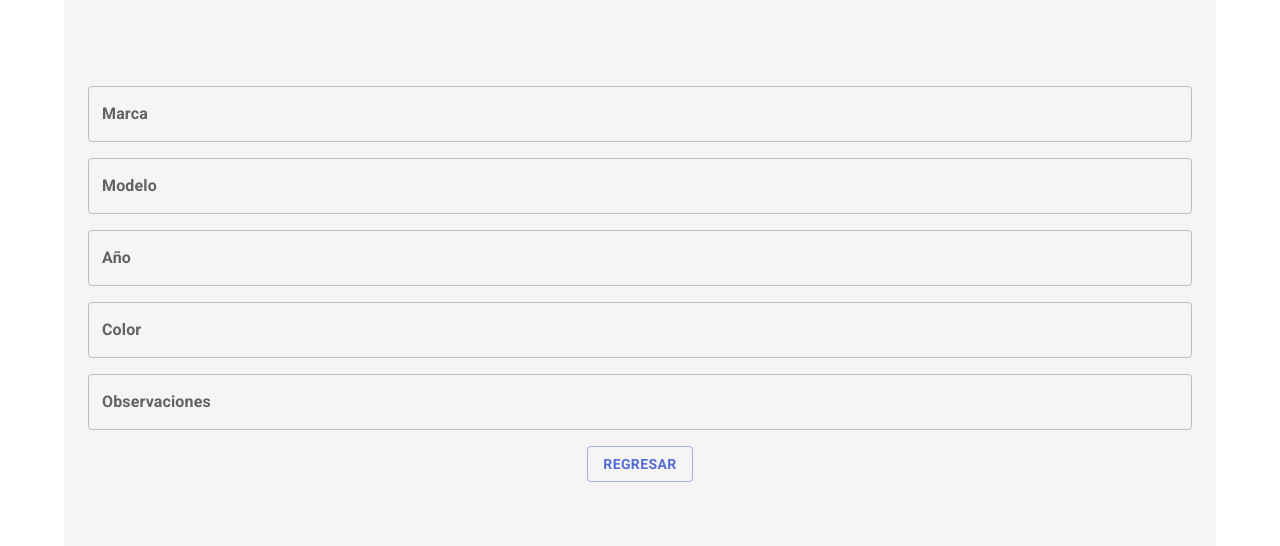
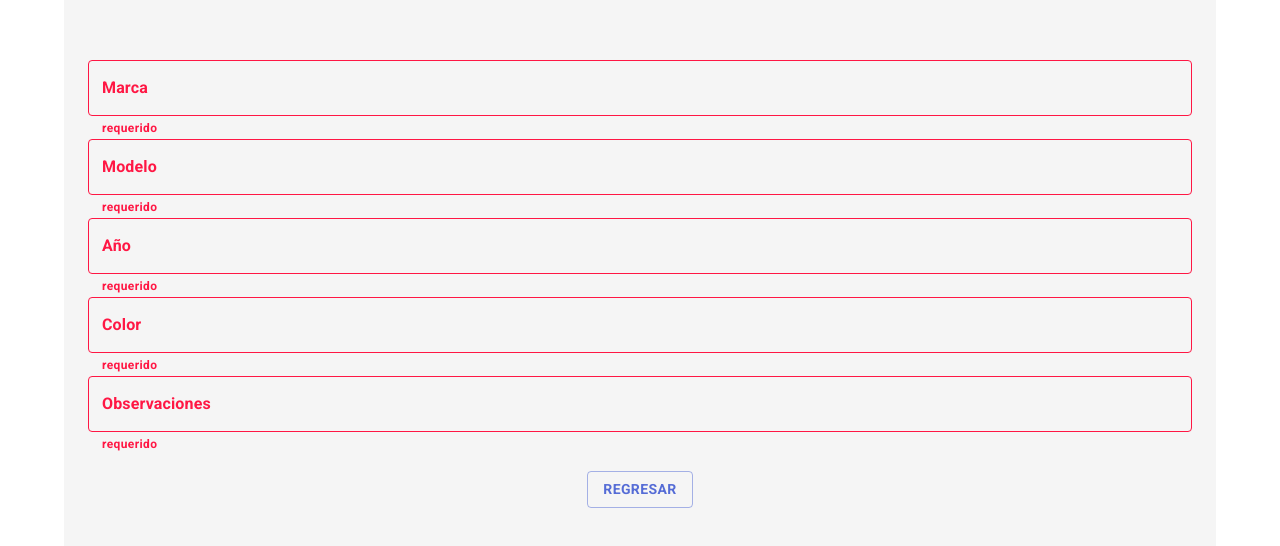
Before and after one commit to ZzzandyzzZ/car-minder-frontend, a Next.js app: page /dashboard/car/create in a window 1280 px wide. Shown: the part 116-662 px from the top of the page. Built offline with nearby package versions, Linux system fonts and the light colour scheme.

Commit message:
Use formik on CarCreationForm

```diff
--- a/src/modules/car/components/CarCreationForm.tsx
+++ b/src/modules/car/components/CarCreationForm.tsx
@@ -1,13 +1,77 @@
-import { TextField } from '@mui/material'
+import { Box, TextField } from '@mui/material'
+import { useFormik } from 'formik'
 
+const initialValues = {
+  brand: '',
+  model: '',
+  year: '',
+  color: '',
+  observations: '',
+}
 export function CarCreationForm(): JSX.Element {
+  const formik = useFormik({
+    initialValues,
+    onSubmit: (values) => {
+      console.log(JSON.stringify(values, null, 2))
+    },
+  })
   return (
-    <>
-      <TextField label="Marca" inputProps={{ style: { textAlign: 'center' } }} fullWidth />
-      <TextField label="Modelo" inputProps={{ style: { textAlign: 'center' } }} fullWidth />
-      <TextField label="Año" inputProps={{ style: { textAlign: 'center' } }} fullWidth />
-      <TextField label="Color" inputProps={{ style: { textAlign: 'center' } }} fullWidth />
-      <TextField label="Observaciones" inputProps={{ style: { textAlign: 'center' } }} fullWidth />
-    </>
+    <Box component="form" onSubmit={formik.handleSubmit}>
+      <TextField
+        id="brand"
+        name="brand"
+        label="Marca"
+        value={formik.values.brand}
+        onChange={formik.handleChange}
+        error={true}
+        helperText="requerido"
+        inputProps={{ style: { textAlign: 'center' } }}
+        fullWidth
+      />
+      <TextField
+        id="model"
+        label="Modelo"
+        name="model"
+        value={formik.values.model}
+        onChange={formik.handleChange}
+        error={true}
+        helperText="requerido"
+        inputProps={{ style: { textAlign: 'center' } }}
+        fullWidth
+      />
+      <TextField
+        id="year"
+        label="Año"
+        name="year"
+        value={formik.values.year}
+        onChange={formik.handleChange}
+        error={true}
+        helperText="requerido"
+        inputProps={{ style: { textAlign: 'center' } }}
+        fullWidth
+      />
+      <TextField
+        id="color"
+        label="Color"
+        name="color"
+        value={formik.values.color}
+        onChange={formik.handleChange}
+        error={true}
+        helperText="requerido"
+        inputProps={{ style: { textAlign: 'center' } }}
+        fullWidth
+      />
+      <TextField
+        id="observations"
+        label="Observaciones"
+        name="observations"
+        value={formik.values.observations}
+        onChange={formik.handleChange}
+        error={true}
+        helperText="requerido"
+        inputProps={{ style: { textAlign: 'center' } }}
+        fullWidth
+      />
+    </Box>
   )
 }
```
